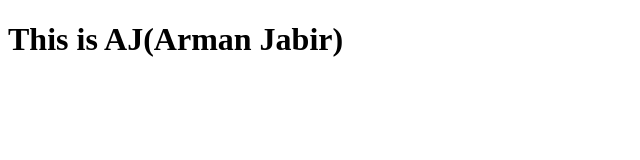
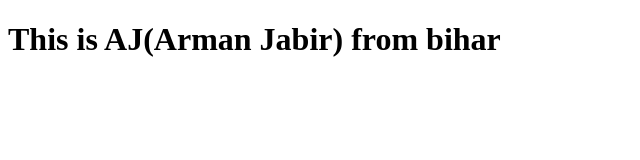
Before and after one commit to armanjabir/Git-Test-for-Project, a plain HTML site: page index.html in a window 1280 px wide. Shown: the whole page, without its empty margins (0-640 px from the left). Drawn offline with Linux system fonts and the light colour scheme.

Commit message:
i have changed in index.html and create one file home.html

```diff
--- a/index.html
+++ b/index.html
@@ -8,6 +8,6 @@
 
 </head>
 <body>
-    <h1>This is AJ(Arman Jabir)</h1>
+    <h1>This is AJ(Arman Jabir) from bihar</h1>
 </body>
 </html>
```
Also changed, not shown: home.html (added).
